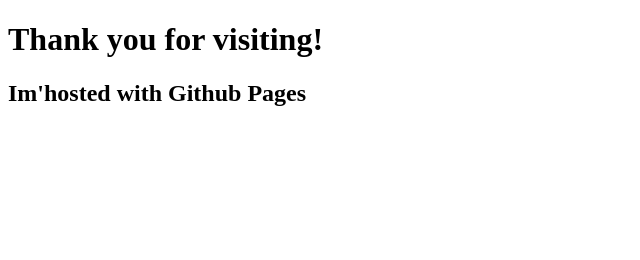
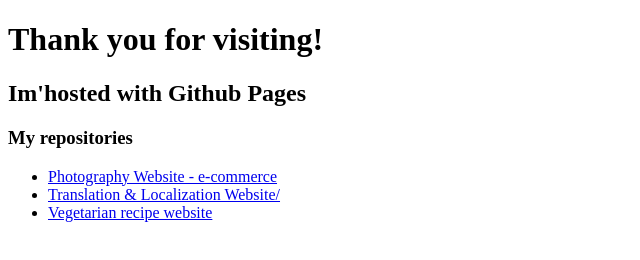
Before and after one commit to Mloi1/Mloi1.github.io, a plain HTML site: page index.html in a window 1280 px wide. Shown: the whole page, without its empty margins (0-640 px from the left). Drawn offline with Linux system fonts and the light colour scheme.

Commit message:
Update index.html

```diff
--- a/index.html
+++ b/index.html
@@ -8,6 +8,13 @@
 <body>
     <h1>Thank you for visiting!</h1>
     <h2>Im'hosted with Github Pages</h2>
+    <h3>My repositories</h3>
+    <ul>
+        <li><a href=" https://mloi1.github.io/Photography-Website/"> Photography Website - e-commerce</a>
+        </li>
+        <li><a href=" https://mloi1.github.io/Translation-Website/"> Translation & Localization Website/</a></li>
+        <li><a href="https://mloi1.github.io/TheCreamoftheCrop/">Vegetarian recipe website</a></li>
+    </ul>
 </body>
 
 </html>
```
